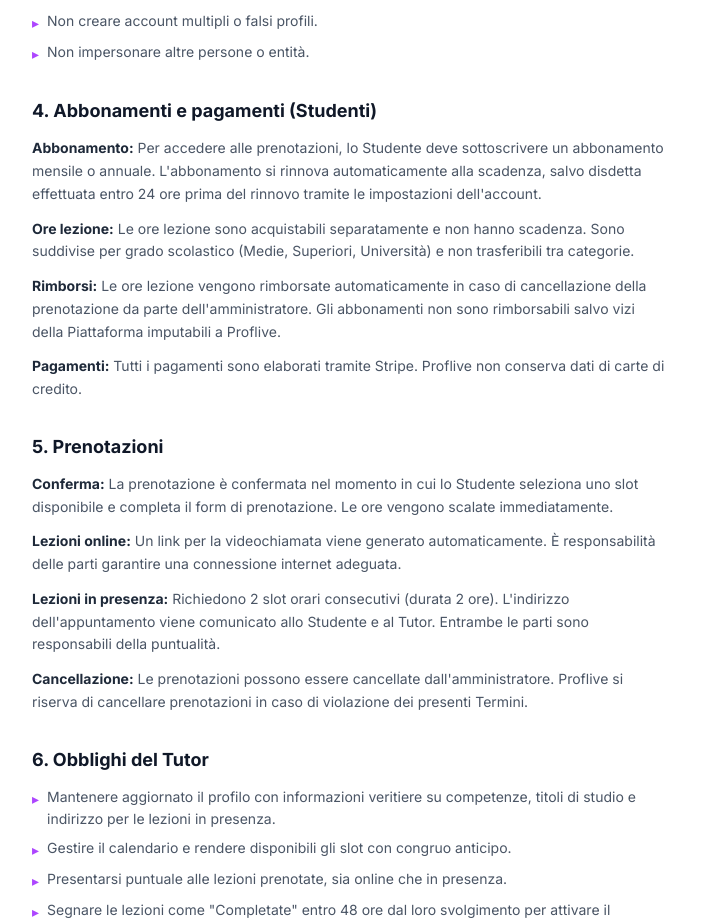
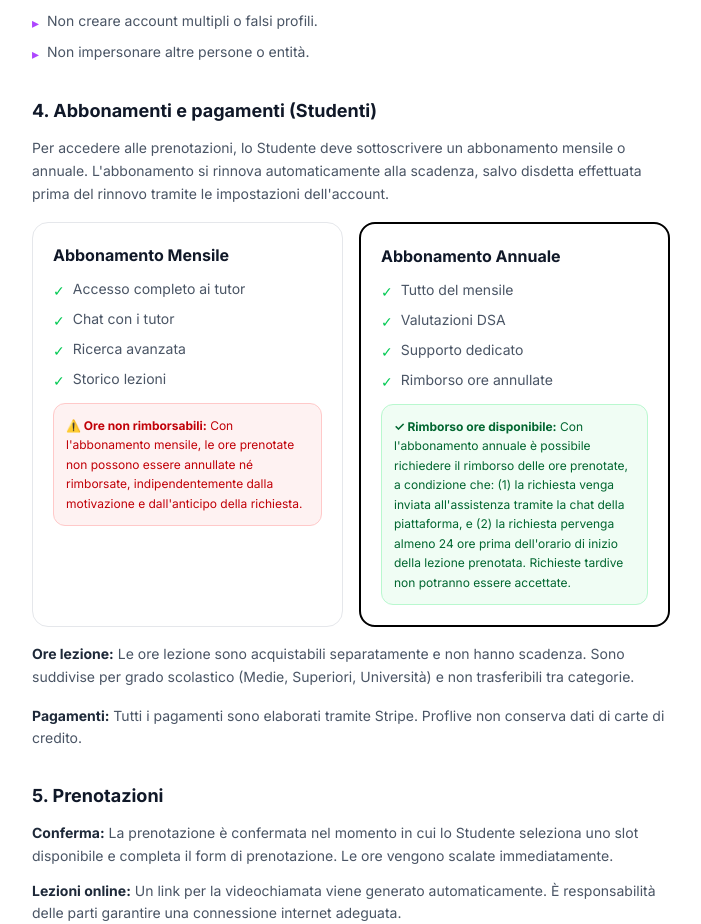
Before and after one commit to TopTutor2025/tutormatch, a Next.js app: page /termini in a window 1280 px wide. Shown: the part 940-1864 px from the top of the page, without its empty margins (289-990 px from the left). Built offline with nearby package versions, Linux system fonts and the light colour scheme; no server answers.

Commit message:
Aggiorna termini: dettaglio benefit mensile/annuale e policy rimborso ore

```diff
--- a/app/termini/page.tsx
+++ b/app/termini/page.tsx
@@ -4,7 +4,7 @@ import { ArrowLeft, FileText } from 'lucide-react'
 export const metadata = { title: 'Termini e Condizioni – Proflive' }
 
 export default function TerminiPage() {
-  const lastUpdate = '29 aprile 2026'
+  const lastUpdate = '4 maggio 2026'
   return (
     <div className="min-h-screen bg-gray-50">
       <div className="max-w-3xl mx-auto px-4 py-8 sm:py-12">
@@ -75,10 +75,55 @@ export default function TerminiPage() {
 
             <section>
               <h2 className="text-lg font-bold text-gray-900 mb-3">4. Abbonamenti e pagamenti (Studenti)</h2>
-              <div className="space-y-3 text-gray-600">
-                <p><strong className="text-gray-800">Abbonamento:</strong> Per accedere alle prenotazioni, lo Studente deve sottoscrivere un abbonamento mensile o annuale. L'abbonamento si rinnova automaticamente alla scadenza, salvo disdetta effettuata entro 24 ore prima del rinnovo tramite le impostazioni dell'account.</p>
+              <div className="space-y-4 text-gray-600">
+                <p>Per accedere alle prenotazioni, lo Studente deve sottoscrivere un abbonamento mensile o annuale. L'abbonamento si rinnova automaticamente alla scadenza, salvo disdetta effettuata prima del rinnovo tramite le impostazioni dell'account.</p>
+
+                {/* Comparison table */}
+                <div className="grid sm:grid-cols-2 gap-4 my-4">
+                  {/* Mensile */}
+                  <div className="border border-gray-200 rounded-2xl p-5 space-y-3">
+                    <h3 className="font-bold text-gray-900 text-base">Abbonamento Mensile</h3>
+                    <ul className="space-y-2 text-sm">
+                      {[
+                        'Accesso completo ai tutor',
+                        'Chat con i tutor',
+                        'Ricerca avanzata',
+                        'Storico lezioni',
+                      ].map(f => (
+                        <li key={f} className="flex items-start gap-2">
+                          <span className="text-green-500 flex-shrink-0 mt-0.5">✓</span>
+                          <span>{f}</span>
+                        </li>
+                      ))}
+                    </ul>
+                    <div className="bg-red-50 border border-red-200 rounded-xl p-3 text-xs text-red-700 leading-relaxed">
+                      <strong>⚠️ Ore non rimborsabili:</strong> Con l'abbonamento mensile, le ore prenotate non possono essere annullate né rimborsate, indipendentemente dalla motivazione e dall'anticipo della richiesta.
+                    </div>
+                  </div>
+
+                  {/* Annuale */}
+                  <div className="border-2 border-black rounded-2xl p-5 space-y-3">
+                    <h3 className="font-bold text-gray-900 text-base">Abbonamento Annuale</h3>
+                    <ul className="space-y-2 text-sm">
+                      {[
+                        'Tutto del mensile',
+                        'Valutazioni DSA',
+                        'Supporto dedicato',
+                        'Rimborso ore annullate',
+                      ].map(f => (
+                        <li key={f} className="flex items-start gap-2">
+                          <span className="text-green-500 flex-shrink-0 mt-0.5">✓</span>
+                          <span>{f}</span>
+                        </li>
+                      ))}
+                    </ul>
+                    <div className="bg-green-50 border border-green-200 rounded-xl p-3 text-xs text-green-800 leading-relaxed">
+                      <strong>✓ Rimborso ore disponibile:</strong> Con l'abbonamento annuale è possibile richiedere il rimborso delle ore prenotate, a condizione che: (1) la richiesta venga inviata all'assistenza tramite la chat della piattaforma, e (2) la richiesta pervenga almeno 24 ore prima dell'orario di inizio della lezione prenotata. Richieste tardive non potranno essere accettate.
+                    </div>
+                  </div>
+                </div>
+
                 <p><strong className="text-gray-800">Ore lezione:</strong> Le ore lezione sono acquistabili separatamente e non hanno scadenza. Sono suddivise per grado scolastico (Medie, Superiori, Università) e non trasferibili tra categorie.</p>
-                <p><strong className="text-gray-800">Rimborsi:</strong> Le ore lezione vengono rimborsate automaticamente in caso di cancellazione della prenotazione da parte dell'amministratore. Gli abbonamenti non sono rimborsabili salvo vizi della Piattaforma imputabili a Proflive.</p>
                 <p><strong className="text-gray-800">Pagamenti:</strong> Tutti i pagamenti sono elaborati tramite Stripe. Proflive non conserva dati di carte di credito.</p>
               </div>
             </section>
```
